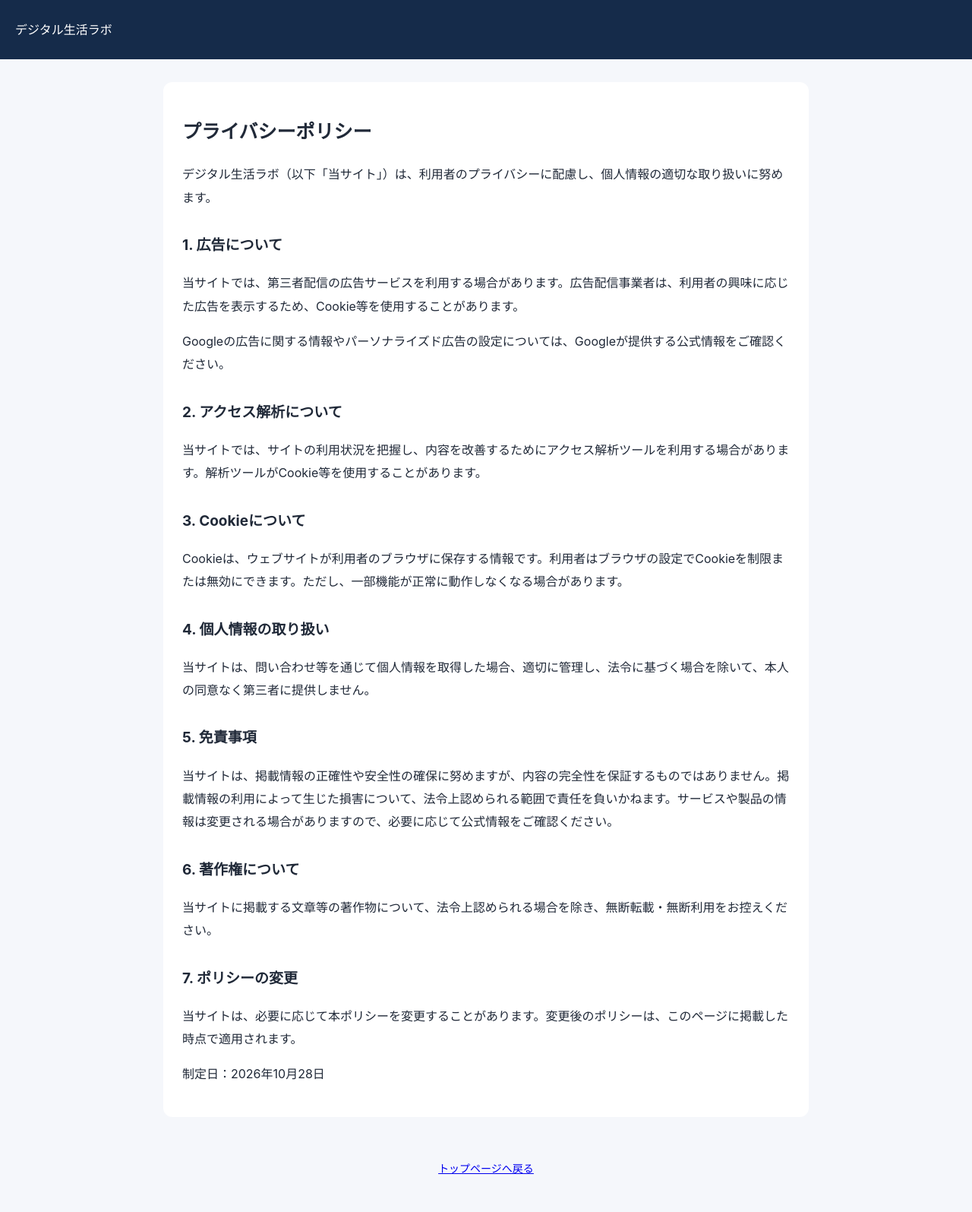
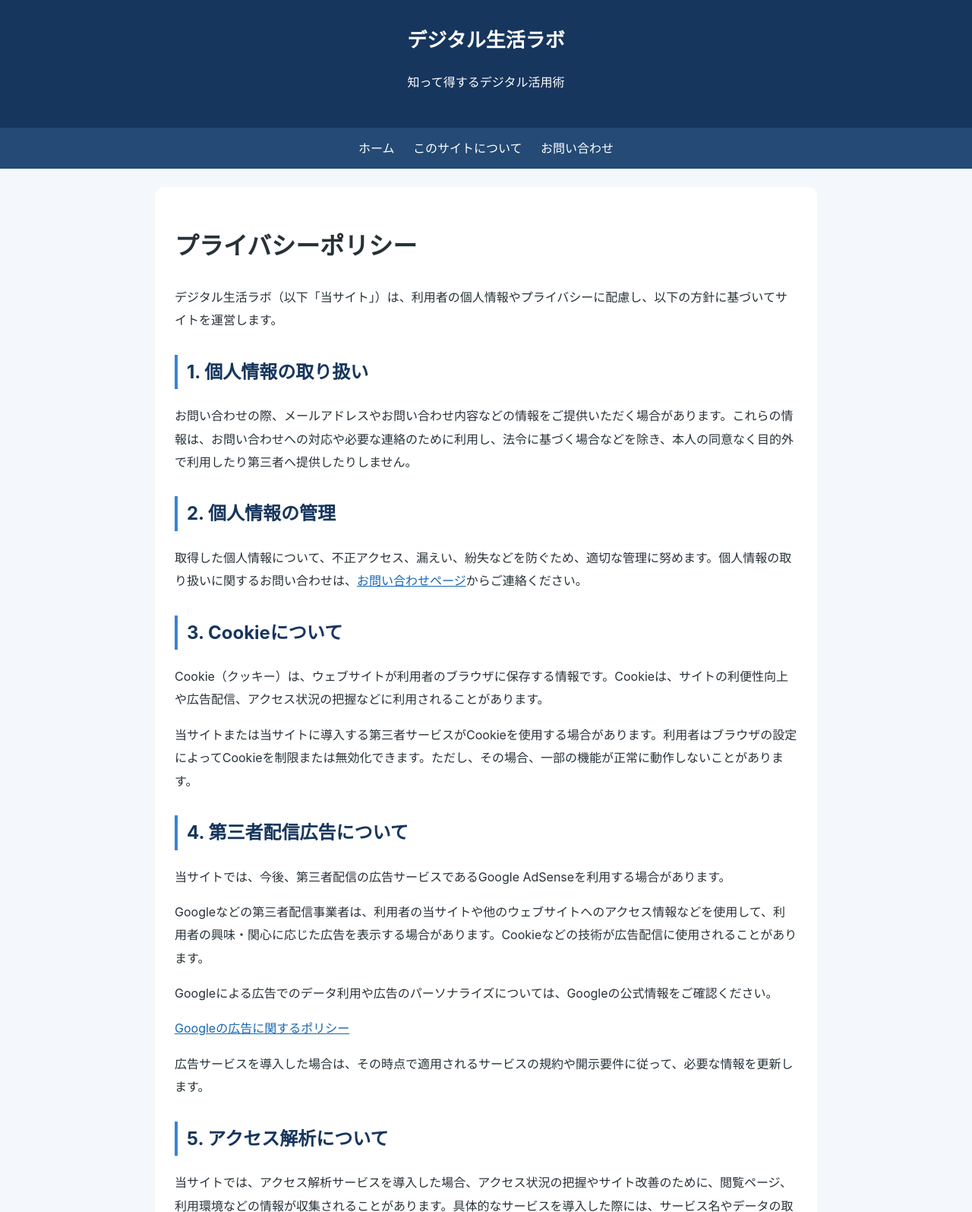
Before and after one commit to asvrg/-1, a plain HTML site: page privacy.html in a window 1280 px wide. Shown: the top 1595 px of the page at 76% size. Drawn offline with Linux system fonts and the light colour scheme.

Commit message:
Update privacy.html

```diff
--- a/privacy.html
+++ b/privacy.html
@@ -3,39 +3,76 @@
 <head>
   <meta charset="UTF-8">
   <meta name="viewport" content="width=device-width, initial-scale=1">
-<meta name="description" content="デジタル生活ラボのプライバシーポリシーです。">
+  <meta name="description" content="デジタル生活ラボのプライバシーポリシーです。個人情報、Cookie、広告配信などの取り扱いについて説明します。">
   <title>プライバシーポリシー｜デジタル生活ラボ</title>
   <style>
-body{font-family:-apple-system,BlinkMacSystemFont,"Hiragino Sans",Meiryo,sans-serif;line-height:1.9;color:#202938;background:#f5f7fb;margin:0}
-header{background:#152b4a;color:white;padding:24px 20px}
-header a{color:white;text-decoration:none}
-main{max-width:800px;margin:30px auto;padding:25px;background:white;border-radius:12px}
-h1{font-size:25px}h2{font-size:19px;margin-top:30px}
-footer{text-align:center;padding:25px;font-size:14px}
+    body{margin:0;font-family:-apple-system,BlinkMacSystemFont,"Segoe UI",sans-serif;line-height:1.9;color:#263238;background:#f4f7fb}
+    header{background:#17365d;color:white;padding:28px 18px;text-align:center}
+    header h1{margin:0;font-size:26px}
+    nav{background:#244a75;padding:12px;text-align:center}
+    nav a{color:white;text-decoration:none;margin:0 10px}
+    main{max-width:820px;margin:24px auto;padding:26px;background:white;border-radius:12px}
+    h2{color:#17365d;border-left:4px solid #3984d6;padding-left:12px;margin-top:30px}
+    a{color:#1767b1}
+    footer{text-align:center;padding:24px;color:#64748b}
+    @media(max-width:600px){main{margin:12px;padding:18px}nav a{display:inline-block;margin:5px}}
   </style>
 </head>
 <body>
-<header><a href="./">デジタル生活ラボ</a></header>
+<header>
+  <h1>デジタル生活ラボ</h1>
+  <p>知って得するデジタル活用術</p>
+</header>
+
+<nav>
+  <a href="index.html">ホーム</a>
+  <a href="about.html">このサイトについて</a>
+  <a href="contact.html">お問い合わせ</a>
+</nav>
+
 <main>
   <h1>プライバシーポリシー</h1>
-<p>デジタル生活ラボ（以下「当サイト」）は、利用者のプライバシーに配慮し、個人情報の適切な取り扱いに努めます。</p>
-<h2>1. 広告について</h2>
-<p>当サイトでは、第三者配信の広告サービスを利用する場合があります。広告配信事業者は、利用者の興味に応じた広告を表示するため、Cookie等を使用することがあります。</p>
-<p>Googleの広告に関する情報やパーソナライズド広告の設定については、Googleが提供する公式情報をご確認ください。</p>
-<h2>2. アクセス解析について</h2>
-<p>当サイトでは、サイトの利用状況を把握し、内容を改善するためにアクセス解析ツールを利用する場合があります。解析ツールがCookie等を使用することがあります。</p>
+  <p>デジタル生活ラボ（以下「当サイト」）は、利用者の個人情報やプライバシーに配慮し、以下の方針に基づいてサイトを運営します。</p>
+
+  <h2>1. 個人情報の取り扱い</h2>
+  <p>お問い合わせの際、メールアドレスやお問い合わせ内容などの情報をご提供いただく場合があります。これらの情報は、お問い合わせへの対応や必要な連絡のために利用し、法令に基づく場合などを除き、本人の同意なく目的外で利用したり第三者へ提供したりしません。</p>
+
+  <h2>2. 個人情報の管理</h2>
+  <p>取得した個人情報について、不正アクセス、漏えい、紛失などを防ぐため、適切な管理に努めます。個人情報の取り扱いに関するお問い合わせは、<a href="contact.html">お問い合わせページ</a>からご連絡ください。</p>
+
   <h2>3. Cookieについて</h2>
-<p>Cookieは、ウェブサイトが利用者のブラウザに保存する情報です。利用者はブラウザの設定でCookieを制限または無効にできます。ただし、一部機能が正常に動作しなくなる場合があります。</p>
-<h2>4. 個人情報の取り扱い</h2>
-<p>当サイトは、問い合わせ等を通じて個人情報を取得した場合、適切に管理し、法令に基づく場合を除いて、本人の同意なく第三者に提供しません。</p>
-<h2>5. 免責事項</h2>
-<p>当サイトは、掲載情報の正確性や安全性の確保に努めますが、内容の完全性を保証するものではありません。掲載情報の利用によって生じた損害について、法令上認められる範囲で責任を負いかねます。サービスや製品の情報は変更される場合がありますので、必要に応じて公式情報をご確認ください。</p>
-<h2>6. 著作権について</h2>
-<p>当サイトに掲載する文章等の著作物について、法令上認められる場合を除き、無断転載・無断利用をお控えください。</p>
-<h2>7. ポリシーの変更</h2>
-<p>当サイトは、必要に応じて本ポリシーを変更することがあります。変更後のポリシーは、このページに掲載した時点で適用されます。</p>
+  <p>Cookie（クッキー）は、ウェブサイトが利用者のブラウザに保存する情報です。Cookieは、サイトの利便性向上や広告配信、アクセス状況の把握などに利用されることがあります。</p>
+  <p>当サイトまたは当サイトに導入する第三者サービスがCookieを使用する場合があります。利用者はブラウザの設定によってCookieを制限または無効化できます。ただし、その場合、一部の機能が正常に動作しないことがあります。</p>
+
+  <h2>4. 第三者配信広告について</h2>
+  <p>当サイトでは、今後、第三者配信の広告サービスであるGoogle AdSenseを利用する場合があります。</p>
+  <p>Googleなどの第三者配信事業者は、利用者の当サイトや他のウェブサイトへのアクセス情報などを使用して、利用者の興味・関心に応じた広告を表示する場合があります。Cookieなどの技術が広告配信に使用されることがあります。</p>
+  <p>Googleによる広告でのデータ利用や広告のパーソナライズについては、Googleの公式情報をご確認ください。</p>
+  <p><a href="https://policies.google.com/technologies/ads?hl=ja" target="_blank" rel="noopener noreferrer">Googleの広告に関するポリシー</a></p>
+  <p>広告サービスを導入した場合は、その時点で適用されるサービスの規約や開示要件に従って、必要な情報を更新します。</p>
+
+  <h2>5. アクセス解析について</h2>
+  <p>当サイトでは、アクセス解析サービスを導入した場合、アクセス状況の把握やサイト改善のために、閲覧ページ、利用環境などの情報が収集されることがあります。具体的なサービスを導入した際には、サービス名やデータの取り扱いについて必要に応じて本ページを更新します。</p>
+
+  <h2>6. 外部サイトへのリンク</h2>
+  <p>当サイトには外部サイトへのリンクが含まれる場合があります。リンク先における個人情報の取り扱いについては、各サイトのプライバシーポリシーをご確認ください。</p>
+
+  <h2>7. 本ポリシーの変更</h2>
+  <p>法令の改正やサイトの運営方針の変更などに応じて、本ポリシーを改定することがあります。変更後の内容は、本ページに掲載した時点から適用します。</p>
+
+  <h2>8. お問い合わせ</h2>
+  <p>本ポリシーに関するお問い合わせは、<a href="contact.html">お問い合わせページ</a>からご連絡ください。</p>
+
   <p>制定日：2026年10月28日</p>
+
+  <p><a href="index.html">トップページへ戻る</a></p>
 </main>
-<footer><a href="./">トップページへ戻る</a></footer>
+
+<footer>
+  <p><a href="about.html">このサイトについて</a> |
+  <a href="disclaimer.html">免責事項</a> |
+  <a href="contact.html">お問い合わせ</a></p>
+  <p>© 2026 デジタル生活ラボ</p>
+</footer>
 </body>
 </html>
```
Lines whose indentation alone changed are shown as unchanged.
